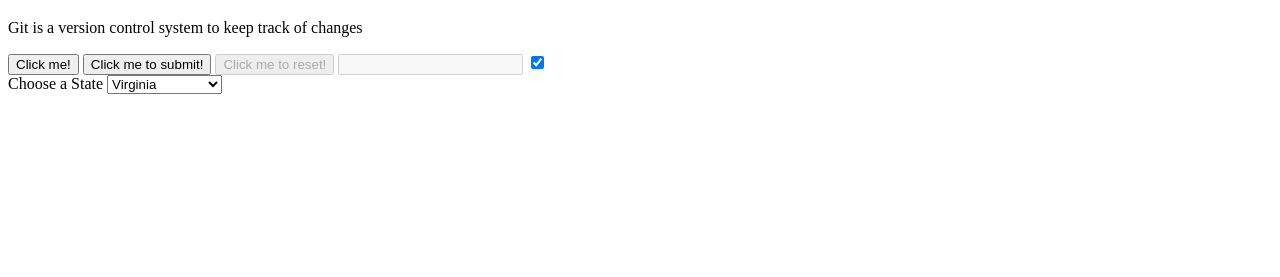
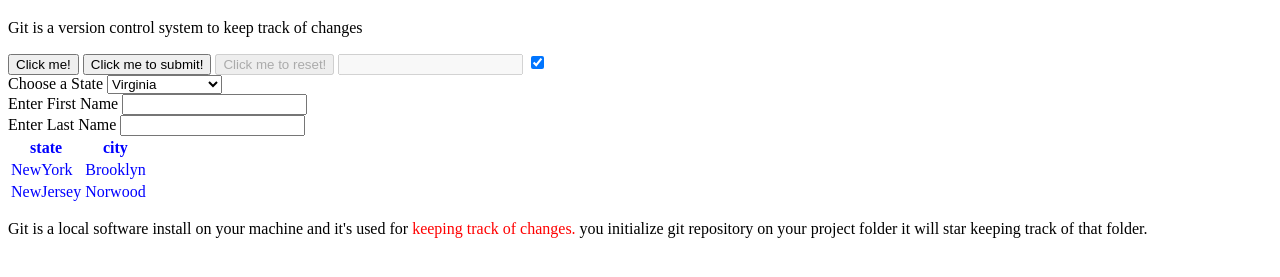
Before and after one commit to zynpyyl/Frontend, a plain HTML site: page practice.html in a window 1280 px wide. Shown: the part 61-338 px from the top of the page. Drawn offline with Linux system fonts and the light colour scheme.

Commit message:
table br div span styling

```diff
--- a/practice.html
+++ b/practice.html
@@ -27,5 +27,48 @@
         <option value="MD">MaryLand</option>
     </select>
 
+    <div>
+
+    <label for="firstName">Enter First Name</label>
+
+    <input type="text" id="firstName">
+
+    </div>
+
+    <div>
+
+    <label for="lastName">Enter Last Name</label>
+
+    <input type="text" id="lastName">
+
+    </div>
+
+    <table style="color: blue;">
+        <tr>
+            <th>state</th>
+            <th>city</th>
+        </tr>
+        <tr>
+            <td>NewYork</td>
+            <td>Brooklyn</td>
+        </tr>
+        <tr>
+            <td>NewJersey</td>
+            <td>Norwood</td>
+        </tr>
+    </table>
+
+    <!-- create a paragraph element, add text, color one word to red-->
+    <p> Git is a local software install on your machine
+        and it's used for
+
+        <span style="color: red;"> keeping track of changes. </span>
+
+        you initialize git repository on your project folder
+        it will star keeping track of that folder.
+       </p>
+
+
+
 </body>
 </html>
```
